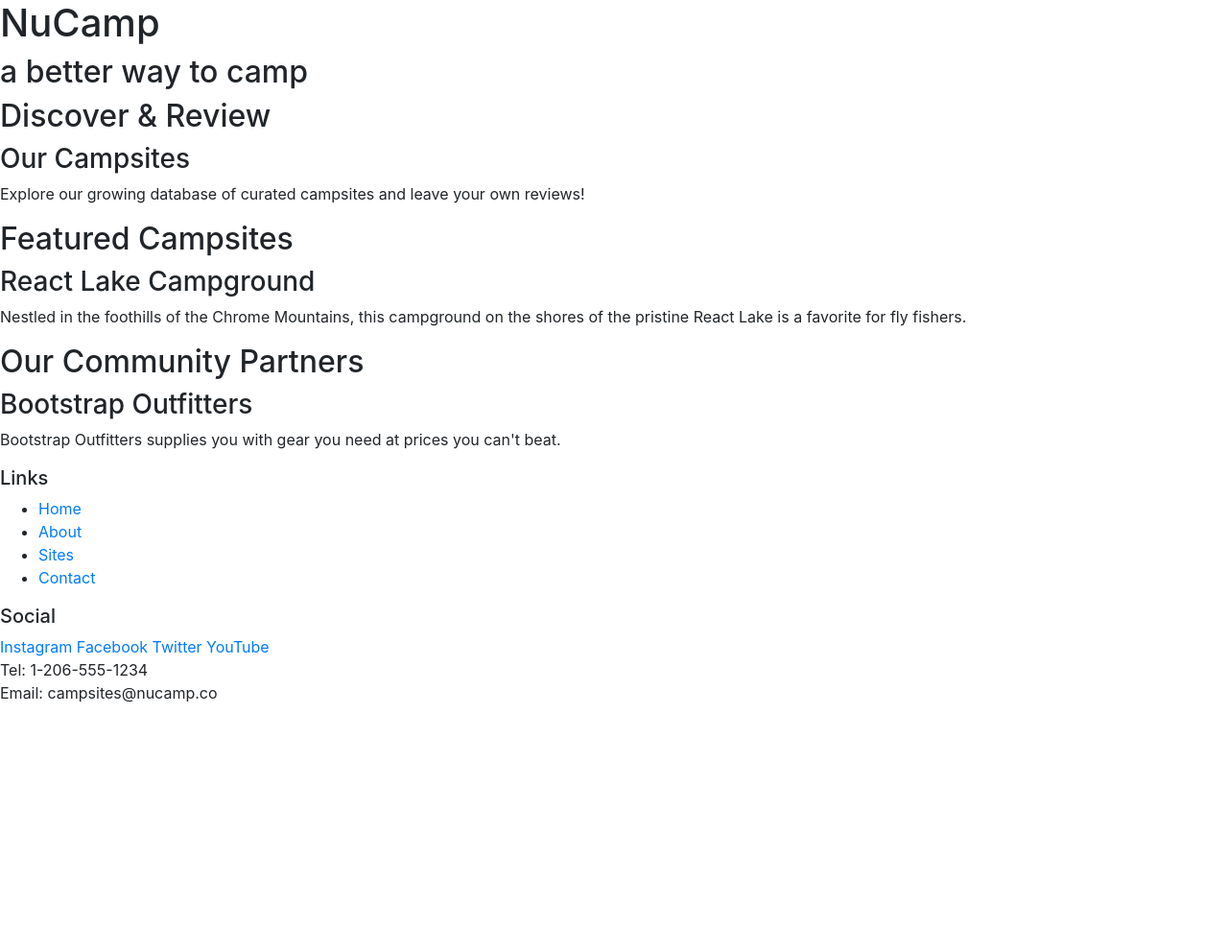
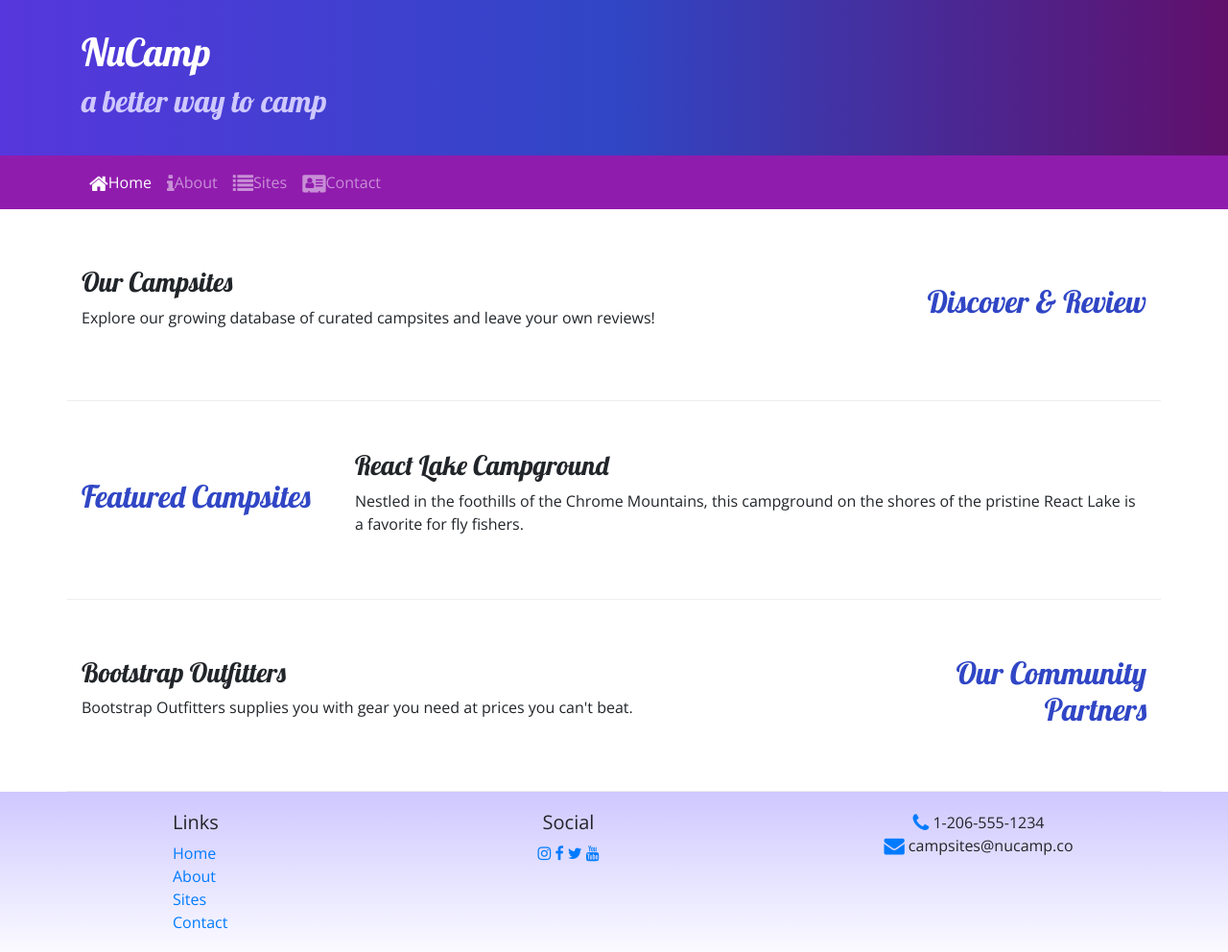
Before and after one commit to drewjtaylor/nucampsite, a website: page index.html in a window 1280 px wide. Shown: the whole page at 96% size. Before the commit the page ends 800 px from the top, so only its background shows below. Drawn offline with nearby package versions, Linux system fonts and the light colour scheme.

Commit message:
navbar, jumbotron, icons

```diff
--- /dev/null
+++ b/css/styles.css
@@ -0,0 +1,38 @@
+body {
+    font-family: "Open Sans", sans-serif;
+}
+
+
+h1, h2, h3 {
+    font-family: "Lobster", cursive;
+}
+
+h2 {
+    color: #3046C5;
+}
+
+header h2 {
+    color: #CEC8FF;
+}
+
+footer {
+    background-image: linear-gradient(#CEC8FF, white);
+    padding: 20px 0;
+}
+
+.jumbotron {
+    margin: 0;
+    padding: 30px;
+    background-image: linear-gradient(to right, #5637DD, #3046C5, #60106B);
+    color: white;
+}
+
+.row-content {
+    padding: 50px 0;
+    border-bottom: 1px ridge;
+    min-height: 200px;
+}
+
+.navbar {
+    background-color: #901CAD;
+}
--- a/index.html
+++ b/index.html
@@ -9,57 +9,97 @@
     <!-- Bootstrap CSS -->
     <link rel="stylesheet" href="node_modules/bootstrap/dist/css/bootstrap.min.css" />
 
+    <!-- Additional CSS must be placed after Bootstrap CSS -->
+    <link rel="stylesheet" href="node_modules/font-awesome/css/font-awesome.min.css">
+    <link rel="stylesheet" href="https://fonts.googleapis.com/css?family=Lobster|Open+Sans" />
+    <link rel="stylesheet" href="css/styles.css" />
+
     <title>NuCamp: A Better Way To Camp</title>
-
 </head>
 
 <body>
 
-    <header>
-        <div>
+    <header class="jumbotron jumbotron-fluid">
+        <div class="container">
+            <div class="row">
+                <div class="col">
                     <h1>NuCamp</h1>
                     <h2>a better way to camp</h2>
                 </div>
+            </div>
+        </div>
     </header>
 
-    <div>
-        <h2>Discover & Review</h2>
+    <nav class="navbar navbar-expand-sm navbar-dark sticky-top">
+        <div class="container">
+            <button class="navbar-toggler ml-auto" type="button" data-toggle="collapse" data-target="#nucampNavbar">
+                <span class="navbar-toggler-icon"></span>
+            </button>
+            <div class="collapse navbar-collapse" id="nucampNavbar">
+                <ul class="navbar-nav">
+                    <li class="nav-item active"><a class="nav-link" href="#"><i class="fa fa-home fa-lg"></i>Home</a></li>
+                    <li class="nav-item"><a class="nav-link" href="aboutus.html"><i class="fa fa-info fa-lg"></i>About</a></li>
+                    <li class="nav-item"><a class="nav-link" href="#"><i class="fa fa-list fa-lg"></i>Sites</a></li>
+                    <li class="nav-item"><a class="nav-link" href="#"><i class="fa fa-address-card fa-lg"></i>Contact</a></li>
+                </ul>
+            </div>
+        </div>
+    </nav>
+
+    <div class="container">
+        <div class="row row-content align-items-center">
+            <div class="col-sm-4 order-sm-last col-md-3">
+                <h2 class="text-sm-right">Discover & Review</h2>
+            </div>
+            <div class="col">
                 <h3>Our Campsites</h3>
                 <p>Explore our growing database of curated campsites and leave your own reviews!</p>
             </div>
-
-    <div>
+        </div>
+        <div class="row row-content align-items-center">
+            <div class="col-sm-4 col-md-3">
                 <h2>Featured Campsites</h2>
+            </div>
+            <div class="col">
                 <h3>React Lake Campground</h3>
-        <p>Nestled in the foothills of the Chrome Mountains, this campground on the shores of the pristine React Lake is a favorite for fly fishers.</p>
+                <p class="d-none d-sm-block">Nestled in the foothills of the Chrome Mountains, this campground on the shores of the pristine React Lake is a favorite for fly fishers.</p>
             </div>
-
-    <div>
-        <h2>Our Community Partners</h2>
+        </div>
+        <div class="row row-content align-items-center">
+            <div class="col-sm-4 order-sm-last col-md-3">
+                <h2 class="text-sm-right">Our Community Partners</h2>
+            </div>
+            <div class="col">
                 <h3>Bootstrap Outfitters</h3>
-        <p>Bootstrap Outfitters supplies you with gear you need at prices you can't beat.</p>
+                <p class="d-none d-sm-block">Bootstrap Outfitters supplies you with gear you need at prices you can't beat.</p>
+            </div>
+        </div>
     </div>
 
     <footer>
-        <div>
+        <div class="container">
+            <div class="row">
+                <div class="col-4 col-sm-2 offset-1">
                     <h5>Links</h5>
-            <ul>
-                <li><a href="#">Home</a></li>
-                <li><a href="#">About</a></li>
-                <li><a href="#">Sites</a></li>
-                <li><a href="#">Contact</a></li>
+                    <ul class="list-unstyled">
+                        <li><a href="#"> Home</a></li>
+                        <li><a href="/aboutus.html"> About</a></li>
+                        <li><a href="#"> Sites</a></li>
+                        <li><a href="#"> Contact</a></li>
                     </ul>
                 </div>
-        <div>
+                <div class="col-6 col-sm-5 text-center">
                     <h5>Social</h5>
-            <a href="http://instagram.com/">Instagram</a>
-            <a href="http://facebook.com/">Facebook</a>
-            <a href="http://twitter.com/">Twitter</a>
-            <a href="http://youtube.com/">YouTube</a>
+                    <a href="http://instagram.com/"><i class="fa fa-instagram"></i></a>
+                    <a href="http://facebook.com/"><i class="fa fa-facebook"></i></a>
+                    <a href="http://twitter.com/"><i class="fa fa-twitter "></i></a>
+                    <a href="http://youtube.com/"><i class="fa fa-youtube"></i></a>
                 </div>
-        <div>
-            Tel: 1-206-555-1234<br />
-            Email: campsites@nucamp.co
+                <div class="col-sm-4 text-center">
+                    <i class="fa fa-phone fa-lg text-primary"></i> 1-206-555-1234<br />
+                    <i class="fa fa-envelope fa-lg text-primary"></i> campsites@nucamp.co
+                </div>
+            </div>
         </div>
     </footer>
 
--- a/package.json
+++ b/package.json
@@ -15,6 +15,7 @@
   },
   "dependencies": {
     "bootstrap": "^4.5.2",
+    "font-awesome": "^4.7.0",
     "jquery": "^3.5.1",
     "popper.js": "^1.16.1"
   }
--- /dev/null
+++ b/test.css
@@ -0,0 +1,3 @@
+.foo {
+    font-family: monospace;
+}
```
Also changed, not shown: aboutus.html (added, +117 -0 lines), test.html (added, +16 -0 lines), 1 other file. Lines whose indentation alone changed are shown as unchanged.
